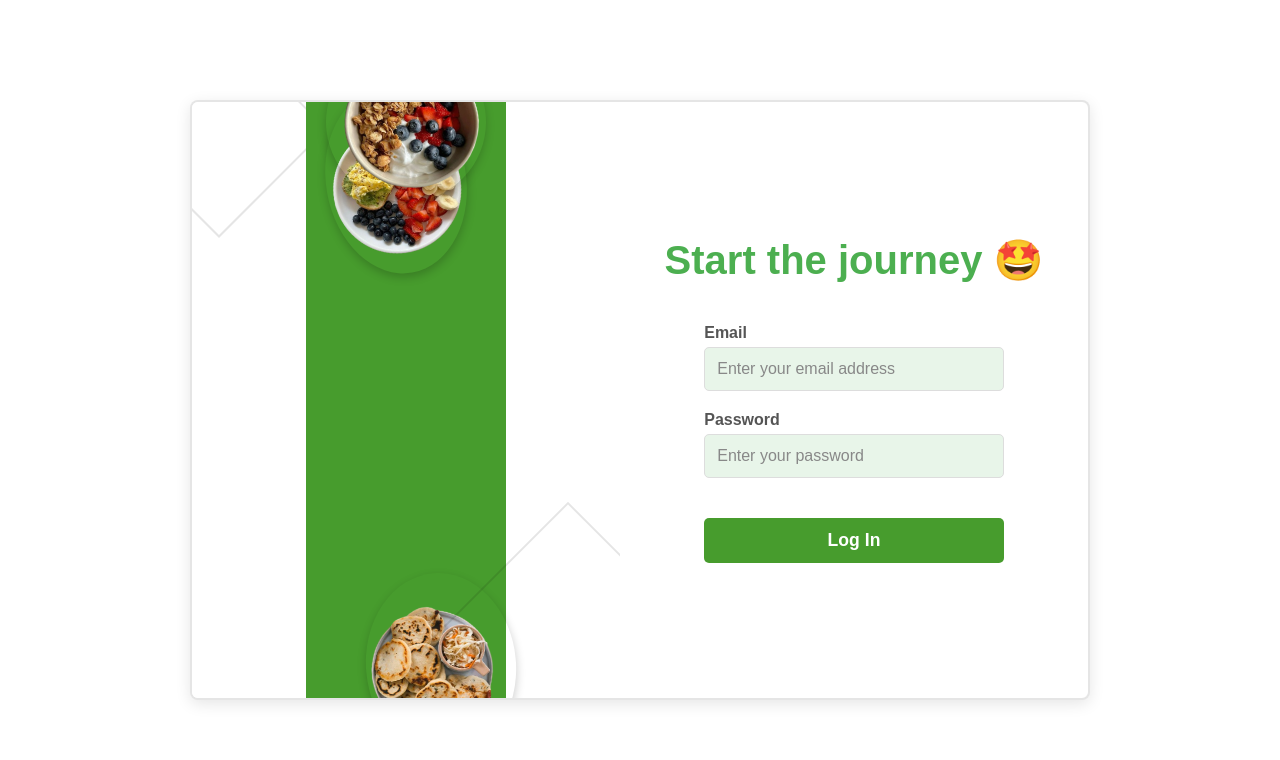
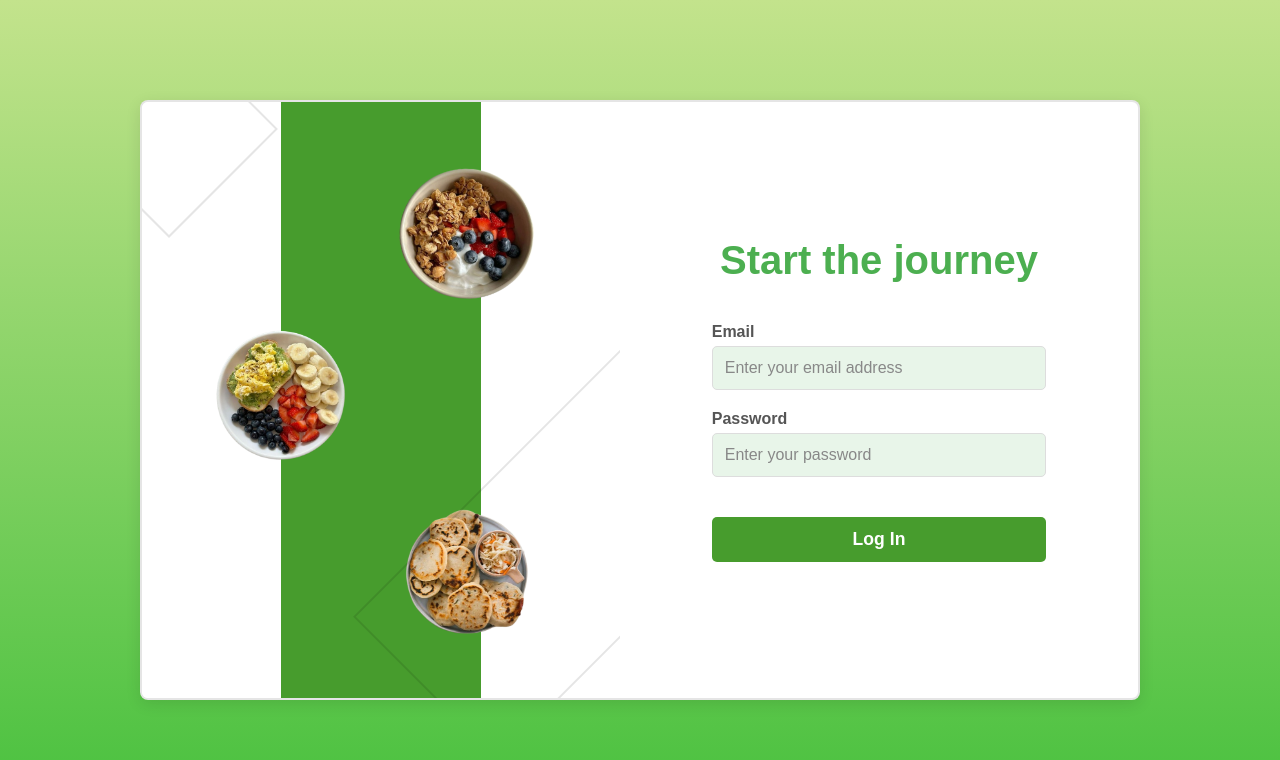
Before and after one commit to ArianaSaenz/FrontEnd-Yumfull, a React (Create React App) app: page /Login in a window 1280 px wide. Shown: the top 760 px of the page. Built offline with nearby package versions, Linux system fonts and the light colour scheme.

Commit message:
Login comletado

```diff
--- a/src/Pages/Login/Login.css
+++ b/src/Pages/Login/Login.css
@@ -5,12 +5,16 @@ body {
   justify-content: center;
   align-items: center;
   min-height: 100vh;
-  background-color: #A5D6A7;
+  background-image: linear-gradient(#C3E38C, #4AC13F);
+
+
 }
 
 .container {
+  margin-top:50px;
+  margin-bottom:50px ;
   display: flex;
-  width: 900px;
+  width: 1000px;
   height: 600px;
   background-color: #fff;
   border-radius: 8px;
@@ -48,13 +52,13 @@ body {
   bottom: -50px;
   right: -50px;
   width: 200px;
-  height: 200px;
+  height: 400px;
 }
 
 .center-line {
   position: absolute;
   width: 200px;
-  height: 150%;
+  height: 170%;
   background-color: #479C2D;
   left: 50%;
   transform: translateX(-50%);
@@ -74,29 +78,26 @@ body {
 .food-image {
   height: auto;
   border-radius: 50%;
-  box-shadow: 0 4px 10px rgba(0, 0, 0, 0.2);
   position: absolute;
 }
 
 .food-image.top-left {
-  top: 15%;
-  left: 10%;
+  top: 400px;
+  left: -70px;
   width: 140px;
-  transform: rotate(-10deg);
 }
 
 .food-image.top-right {
-  top: 10%;
-  right: 10%;
+  top: 260px;
+  left: 100px;
   width: 160px;
   transform: rotate(5deg);
 }
 
 .food-image.bottom-center {
-  bottom: 10%;
-  left: 30%;
+  bottom: 245px;
+  right: -35%;
   width: 150px;
-  transform: rotate(-5deg);
 }
 
 .right-section {
@@ -160,7 +161,7 @@ body {
   background-color: #45a049;
 }
 
-/* Responsive */
+
 @media (max-width: 768px) {
   .container {
     flex-direction: column;
@@ -175,13 +176,13 @@ body {
   .food-image.top-left {
     top: 20px;
     left: 20px;
-    width: 100px;
+    width: 200px;
   }
 
   .food-image.top-right {
     top: 20px;
     right: 20px;
-    width: 100px;
+    width: 200px;
   }
 
   .food-image.bottom-center {
@@ -192,7 +193,7 @@ body {
     bottom: 60;
     transform: none;
     margin: 10px auto;
-    width: 100px;
+    width: 200px;
   }
 
   .right-section {
--- a/src/Pages/Login/Login.js
+++ b/src/Pages/Login/Login.js
@@ -30,7 +30,7 @@ function Login() {
       </div>
 
       <div className="right-section">
-        <h1>Start the journey 🤩</h1>
+        <h1>Start the journey</h1>
         <div className="form-group">
           <label htmlFor="email">Email</label>
           <input
```
